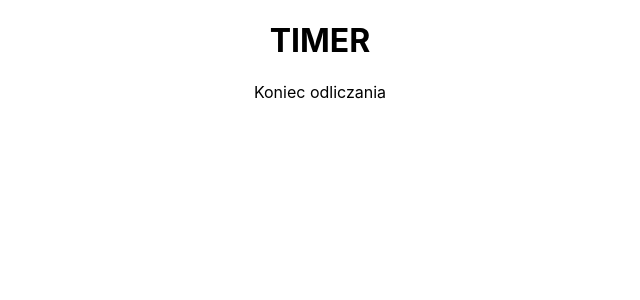
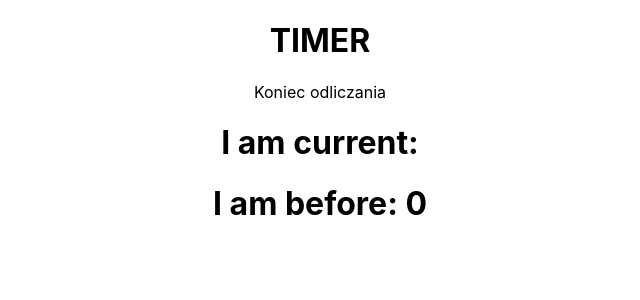
Before and after one commit to Viennesse/Git-Tutorial, a React (Create React App) app in the folder timeout/: page / in a window 1280 px wide. Shown: the top 300 px of the page, without its empty margins (320-960 px from the left). Built offline with nearby package versions, Linux system fonts and the light colour scheme.

Commit message:
Wersja 2

```diff
--- a/timeout/src/App.js
+++ b/timeout/src/App.js
@@ -1,4 +1,7 @@
 import { useState, useEffect } from "react"
+import Refek from "./Refek"
+
+
 
 
 function App() {
@@ -53,6 +56,8 @@ const [days, setDays] = useState(0)
         )}
       </center>
 
+      <Refek />
+
     </div>
   );
 }
--- /dev/null
+++ b/timeout/src/Refek.js
@@ -0,0 +1,31 @@
+import { useEffect, useRef, useState } from "react"
+
+
+const Refek = () => {
+
+const ref = useRef()
+const [count, setCount] = useState(0);
+
+const usePrevious = (val) => {
+    useEffect(() => {
+        ref.current = val
+
+    }, [count])
+
+    return ref.current
+}
+
+const prevCount = usePrevious(count)
+
+return(
+    <div>
+        <center>
+            <h1>I am current: </h1>
+            <h1>I am before: {prevCount}</h1>
+        </center>
+    </div>
+)
+
+}
+
+export default Refek
```
